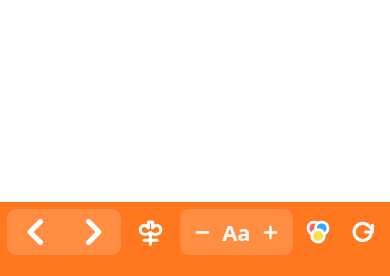
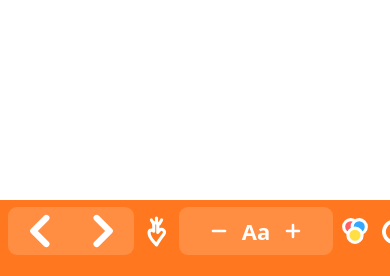
Before and after one commit to sanjay1994singh/ebook, a Django app: page /ebooks/content/books/1/read/ in a window 390 px wide. Shown: the part 568-844 px from the top of the page. Run offline with Django 5.2, Linux system fonts and the light colour scheme; tables that the repository leaves empty hold one stand-in row (values such as "Sample post"); parts of the project's set-up code (start-up, migrations or seed data) failed here and were passed over.

Commit message:
Match mobile reader footer icons

```diff
--- a/ebook_reader/static/ebook_reader/content_reader.css
+++ b/ebook_reader/static/ebook_reader/content_reader.css
@@ -17,7 +17,7 @@ body[data-theme=sepia]{--bg:#e5dac4;--paper:#fbf1dc;--ink:#4b3524}body[data-them
 
 /* Mobile Geeta-Seva style reader chrome */
 @media(max-width:650px){
-  :root{--chrome-h:142px;--footer-h:74px}
+  :root{--chrome-h:142px;--footer-h:76px}
   html,body{height:100%;overflow:hidden}
   body{background:#fff;display:flex;flex-direction:column;font-family:BookDevanagari,serif}
   .reader-chrome{background:var(--accent);border-bottom-left-radius:0;border-bottom-right-radius:0;box-shadow:none;color:#fff}
@@ -46,19 +46,19 @@ body[data-theme=sepia]{--bg:#e5dac4;--paper:#fbf1dc;--ink:#4b3524}body[data-them
   .flow-paper{width:100%;max-width:none;min-height:100%;padding:34px 34px 96px;background:#fff;font-family:BookDevanagari,serif;font-size:25px;line-height:1.72;color:#26211f}
   .flow-line{margin:0 0 .58em;text-align:justify;white-space:normal;overflow-wrap:break-word;word-break:normal}.flow-line span{font-size:1em!important;font-weight:400!important}
   .flow-line:first-child,.flow-line:nth-child(2){text-align:center}
-  .reader-footer{height:var(--footer-h);padding:7px 7px calc(8px + env(safe-area-inset-bottom));gap:6px;background:var(--accent);color:#fff;display:flex;align-items:flex-start;justify-content:space-between}
-  .reader-footer button,.footer-zoom,.theme-control select{border:0;background:rgba(255,255,255,.16);color:#fff;border-radius:9px;font-weight:800;min-height:46px}
-  .footer-nav{height:46px;display:flex;gap:0;background:rgba(255,255,255,.16);border-radius:9px;overflow:hidden;flex:0 0 114px}
-  .footer-nav button{width:57px;height:46px;font-size:0;padding:0;display:flex;align-items:center;justify-content:center;background:transparent;border-radius:0}
-  .footer-nav button svg{width:36px;height:36px;stroke-width:3.4}
-  .footer-symbol{width:50px;height:46px;font-size:0;padding:0;display:flex;align-items:center;justify-content:center;background:transparent!important}
-  .footer-symbol svg{width:31px;height:31px;stroke-width:2.4}
-  .footer-zoom{height:46px;display:flex;align-items:center;gap:7px;padding:5px 9px;font-family:system-ui,sans-serif;font-size:22px;line-height:1;flex:0 0 auto}
-  .footer-zoom button{width:26px;height:38px;min-height:38px;padding:0;background:transparent;display:flex;align-items:center;justify-content:center}
-  .footer-zoom button svg{width:23px;height:23px;stroke-width:2.4}
-  .theme-icon{width:41px;height:46px;min-height:46px;padding:0;display:flex;align-items:center;justify-content:center;background:transparent!important}
-  .theme-icon svg{width:30px;height:30px}
-  #refresh-page{width:42px;height:46px;min-height:46px;padding:0;font-size:0;background:transparent!important;display:flex;align-items:center;justify-content:center}
-  #refresh-page svg{width:32px;height:32px;stroke-width:2.4}
+  .reader-footer{height:var(--footer-h);padding:7px 8px calc(8px + env(safe-area-inset-bottom));gap:5px;background:var(--accent);color:#fff;display:flex;align-items:flex-start;justify-content:space-between}
+  .reader-footer button,.footer-zoom,.theme-control select{border:0;background:rgba(255,255,255,.16);color:#fff;border-radius:9px;font-weight:800;min-height:48px}
+  .footer-nav{height:48px;display:flex;gap:0;background:rgba(255,255,255,.16);border-radius:9px;overflow:hidden;flex:0 0 126px}
+  .footer-nav button{width:63px;height:48px;font-size:0;padding:0;display:flex;align-items:center;justify-content:center;background:transparent;border-radius:0}
+  .footer-nav button svg{width:40px;height:40px;stroke-width:3.8}
+  .footer-symbol{width:54px;height:48px;font-size:0;padding:0;display:flex;align-items:center;justify-content:center;background:transparent!important}
+  .footer-symbol svg{width:35px;height:35px;stroke-width:2.15}
+  .footer-zoom{height:48px;display:flex;align-items:center;gap:8px;padding:5px 10px;font-family:system-ui,sans-serif;font-size:22px;line-height:1;flex:0 0 154px;justify-content:center}
+  .footer-zoom button{width:30px;height:38px;min-height:38px;padding:0;background:transparent;display:flex;align-items:center;justify-content:center}
+  .footer-zoom button svg{width:24px;height:24px;stroke-width:2.6}
+  .theme-icon{width:44px;height:48px;min-height:48px;padding:0;display:flex;align-items:center;justify-content:center;background:transparent!important}
+  .theme-icon svg{width:34px;height:34px}
+  #refresh-page{width:46px;height:48px;min-height:48px;padding:0;font-size:0;background:transparent!important;display:flex;align-items:center;justify-content:center}
+  #refresh-page svg{width:35px;height:35px;stroke-width:2.6}
   #mode,.theme-control{position:absolute!important;width:1px!important;height:1px!important;opacity:0!important;pointer-events:none!important;overflow:hidden!important}
 }
--- a/templates/ebook_reader/content_reader.html
+++ b/templates/ebook_reader/content_reader.html
@@ -4,7 +4,7 @@
 <head>
   <meta charset="utf-8"><meta name="viewport" content="width=device-width, initial-scale=1">
   <title>{{ edition.book.title }} · पुस्तक</title>
-  <link rel="stylesheet" href="{% static 'ebook_reader/content_reader.css' %}?v=20260928-geeta-reader-ui-5">
+  <link rel="stylesheet" href="{% static 'ebook_reader/content_reader.css' %}?v=20260928-geeta-reader-ui-6">
 </head>
 <body class="{% if review %}review-mode{% endif %}">
   <header class="toolbar reader-chrome">
@@ -40,10 +40,10 @@
   </main>
   <footer class="reader-footer" aria-label="Reader controls">
     <div class="footer-nav">
-      <button id="previous" type="button" aria-label="Previous page"><svg viewBox="0 0 24 24" aria-hidden="true"><path d="M15 5 8 12l7 7"/></svg></button>
-      <button id="next" type="button" aria-label="Next page"><svg viewBox="0 0 24 24" aria-hidden="true"><path d="m9 5 7 7-7 7"/></svg></button>
+      <button id="previous" type="button" aria-label="Previous page"><svg viewBox="0 0 24 24" aria-hidden="true"><path d="M15.8 4.2 8 12l7.8 7.8"/></svg></button>
+      <button id="next" type="button" aria-label="Next page"><svg viewBox="0 0 24 24" aria-hidden="true"><path d="M8.2 4.2 16 12l-7.8 7.8"/></svg></button>
     </div>
-    <button class="footer-symbol" id="toggle-mode" type="button" aria-label="Reader mode"><svg viewBox="0 0 24 24" aria-hidden="true"><path d="M12 21v-7"/><path d="M8.5 13.5C5.7 13.5 4 12 4 9.8 4 7.8 5.5 6.5 7.4 6.5c1.4 0 2.4.7 3 1.9V4h3.2v4.4c.6-1.2 1.6-1.9 3-1.9 1.9 0 3.4 1.3 3.4 3.3 0 2.2-1.7 3.7-4.5 3.7-1.6 0-2.7-.5-3.5-1.6-.8 1.1-1.9 1.6-3.5 1.6z"/><path d="M7 18h10"/></svg></button>
+    <button class="footer-symbol" id="toggle-mode" type="button" aria-label="Reader mode"><svg viewBox="0 0 24 24" aria-hidden="true"><path d="M12 2.8v3.1"/><path d="M8.5 4.1 10 6.7"/><path d="M15.5 4.1 14 6.7"/><path d="M12 21.2c-2.7-2.8-5.1-5.9-5.1-8.2 0-1.1.8-1.9 1.8-1.9.6 0 1 .2 1.4.7V7.3a1.4 1.4 0 1 1 2.8 0v5.3l1-1.3a2 2 0 0 1 3.2 2.4l-2.7 3.7c-.7 1-1.5 2.1-2.4 3.8z"/></svg></button>
     <div class="footer-zoom">
       <button id="smaller" type="button" aria-label="Zoom out"><svg viewBox="0 0 24 24" aria-hidden="true"><path d="M6 12h12"/></svg></button>
       <span>Aa</span>
@@ -51,7 +51,7 @@
     </div>
     <label class="theme-control"><select id="theme" aria-label="Theme"><option value="light">उजला</option><option value="sepia">सेपिया</option><option value="dark">रात्रि</option></select></label>
     <button id="theme-toggle" class="theme-icon" type="button" aria-label="Theme"><svg viewBox="0 0 24 24" aria-hidden="true"><circle cx="9" cy="9" r="5"/><circle cx="15" cy="9" r="5"/><circle cx="12" cy="15" r="5"/></svg></button>
-    <button id="refresh-page" type="button" aria-label="Refresh page"><svg viewBox="0 0 24 24" aria-hidden="true"><path d="M19 7v5h-5"/><path d="M18.2 12A6.4 6.4 0 1 1 16.5 7.6L19 10"/></svg></button>
+    <button id="refresh-page" type="button" aria-label="Refresh page"><svg viewBox="0 0 24 24" aria-hidden="true"><path d="M20 6v6h-6"/><path d="M19.2 12.2a7.2 7.2 0 1 1-2.1-5.1L20 10"/></svg></button>
     <select id="mode" aria-label="दृश्य"><option value="fixed">मूल पृष्ठ की तरह</option><option value="flow">आराम से पढ़ें</option></select>
   </footer>
   {% if review %}
@@ -68,6 +68,6 @@
   <form hidden>{% csrf_token %}</form>
   {% endif %}
   {{ reader_config|json_script:"reader-config" }}
-  <script src="{% static 'ebook_reader/content_reader.js' %}?v=20260928-geeta-reader-ui-5" defer></script>
+  <script src="{% static 'ebook_reader/content_reader.js' %}?v=20260928-geeta-reader-ui-6" defer></script>
 </body>
 </html>
```
